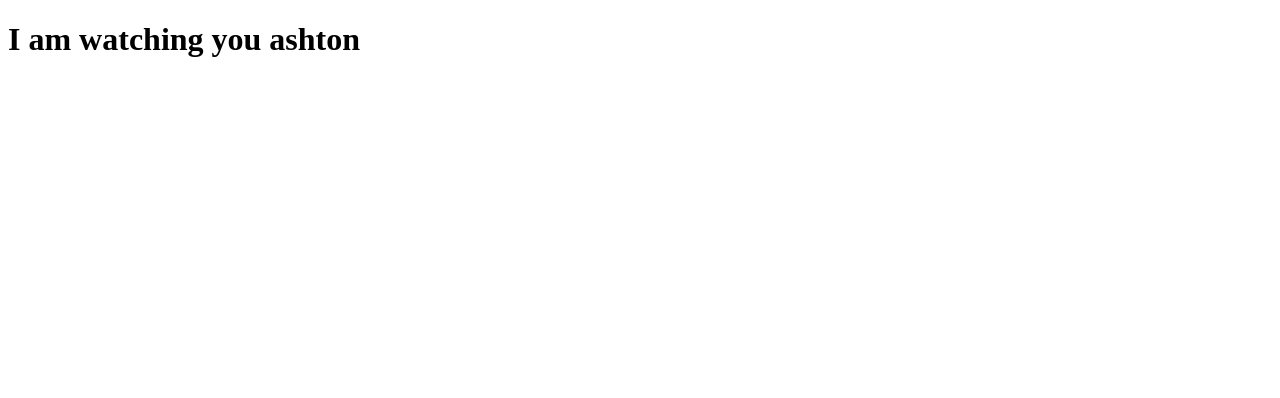
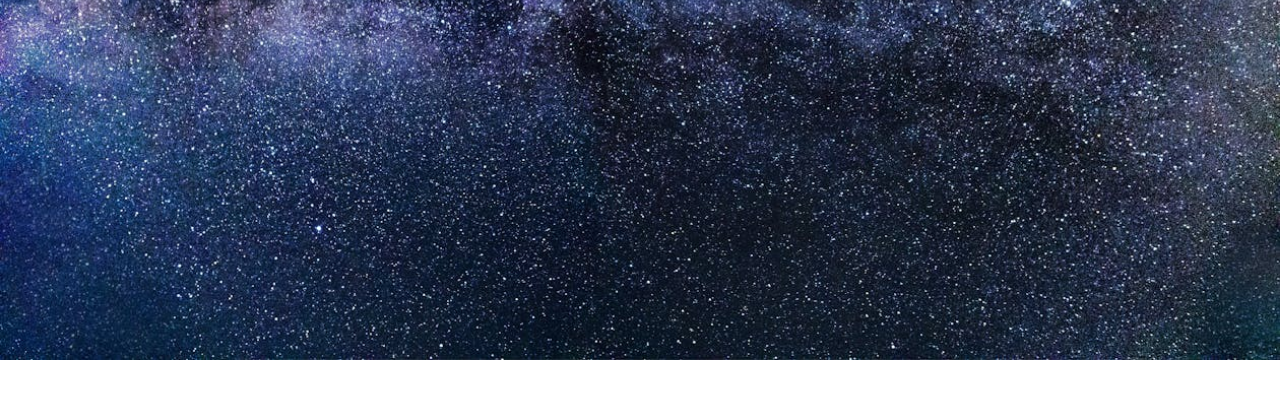
Before and after one commit to DyproCode/DyproCode.github.io, a plain HTML site: page index.html in a window 1280 px wide. Drawn offline with Linux system fonts and the light colour scheme.

Commit message:
AddedBackGround

```diff
--- a/index.html
+++ b/index.html
@@ -7,7 +7,8 @@
             <title>Dylan Proctor Portfolio</title>
         </head>
         <body>
-            <h1>I am watching you ashton</h1>
+
+
 
         </body>
     </html>
--- a/style.css
+++ b/style.css
@@ -0,0 +1,9 @@
+body{
+    margin: 0;
+    padding: 0;
+
+    background-image: url("img/indexbackground.png");
+    background-size: cover;
+    background-position: center;
+    background-repeat: no-repeat;
+}
```
Also changed, not shown: img/indexbackground.png (added).
